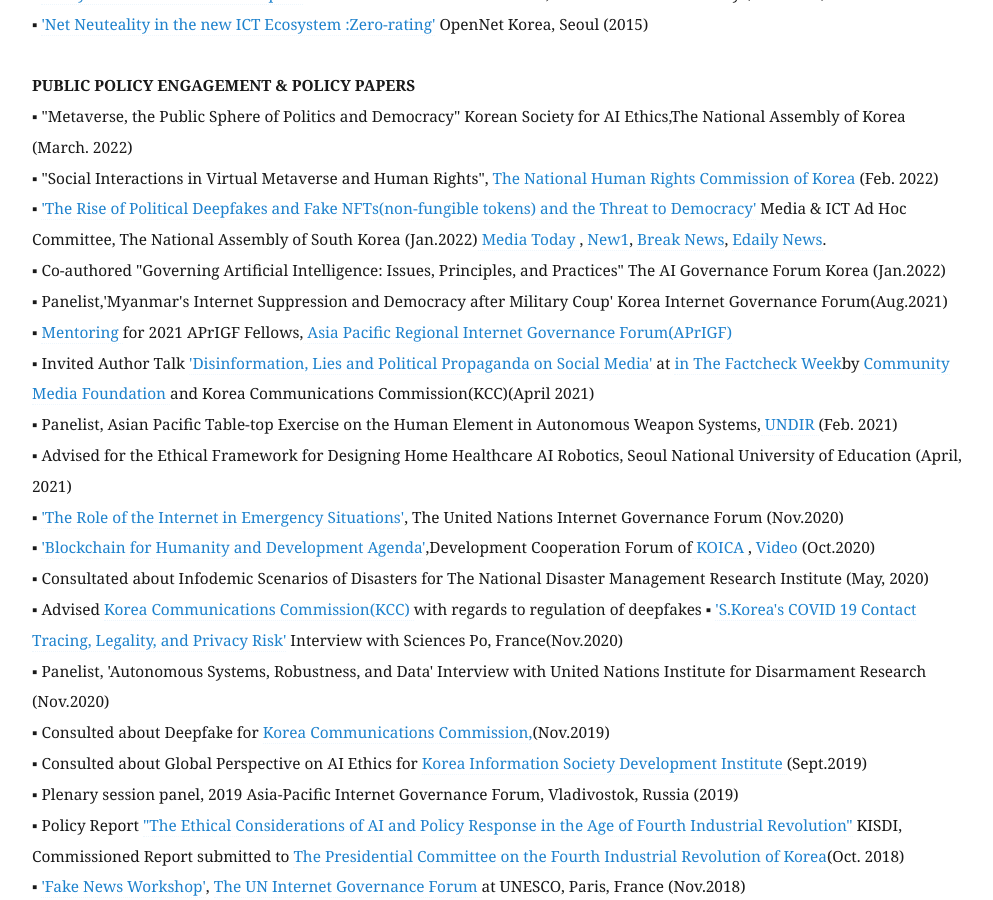
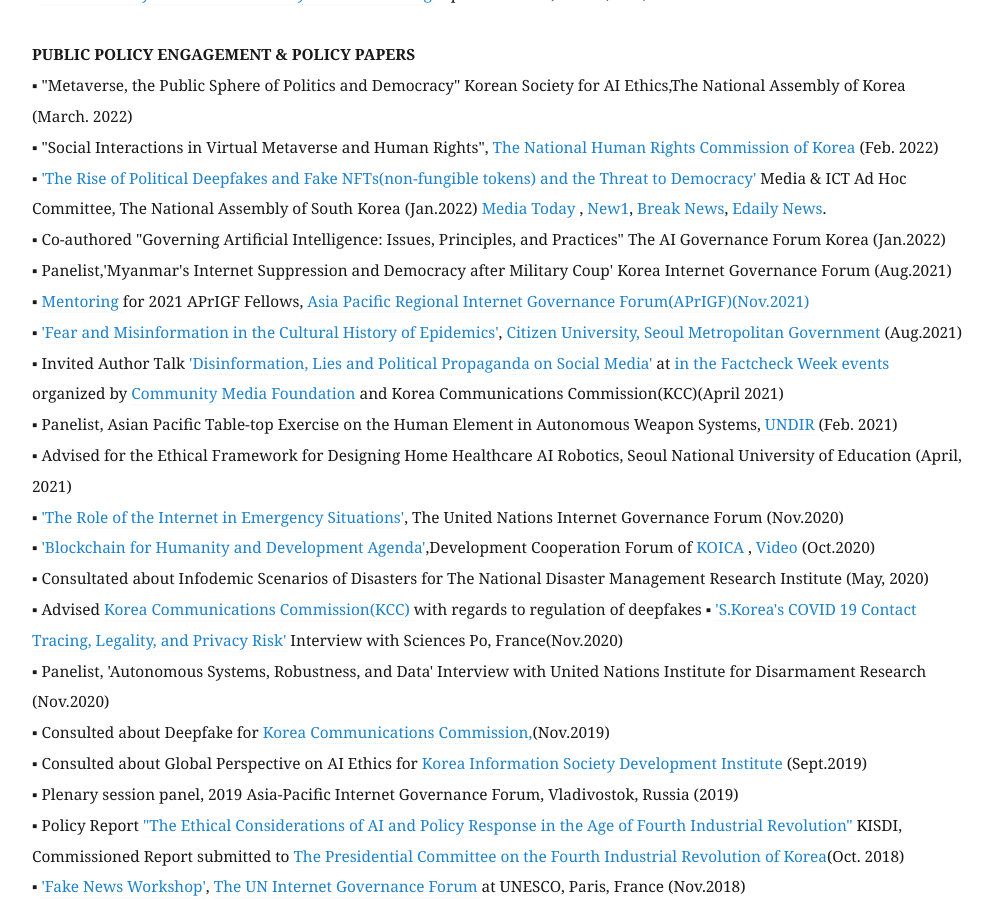
Before and after one commit to eunchangchoi/eunchangchoi.github.io, a Jekyll site: the page built from index.md, in a window 1280 px wide and 900 px high, scrolled down 4485 px. Shown: the whole window, without its empty margins (68-1061 px from the left). Built offline with Jekyll 4.4.1, drawn with Linux system fonts in a browser that asks for light colours; some of the changed text lies outside the part shown.

Commit message:
Update index.md

```diff
--- a/index.md
+++ b/index.md
@@ -110,9 +109,10 @@
 ▪ "Social Interactions in Virtual Metaverse and Human Rights",<a href="https://www.humanrights.go.kr/site/main/index002"> The National Human Rights Commission of Korea</a> (Feb. 2022)<br>
 ▪ <a href="https://zdnet.co.kr/view/?no=20220112165731">'The Rise of Political Deepfakes and Fake NFTs(non-fungible tokens) and the Threat to Democracy'</a> Media & ICT Ad Hoc Committee, The National Assembly of South Korea (Jan.2022)<a href="http://www.mediatoday.co.kr/news/articleView.html?idxno=301748"> Media Today </a>, <a href="https://www.news1.kr/articles/?4553816/"> New1</a>, <a href="https://www.breaknews.com/864283">Break News</a>, <a href="https://www.edaily.co.kr/news/read?newsId=02768326632197392&mediaCodeNo=257&OutLnkChk=Y/"> Edaily News</a>.<br>
 ▪ Co-authored "Governing Artificial Intelligence: Issues, Principles, and Practices" The AI Governance Forum Korea (Jan.2022)<br>
-▪ Panelist,'Myanmar's Internet Suppression and Democracy after Military Coup' Korea Internet Governance Forum(Aug.2021) <br>
-▪ <a href="https://ap.rigf.asia/fellowship/2021/introducing-the-mentors-of-2021-fellowship-program/?fbclid=IwAR2pn3lY-fE0daHxOW4vCcvk0HX-zwFHd8uJxaPnT266Hn7BOkA52UudjMw"> Mentoring </a> for 2021 APrIGF Fellows,<a href="https://ap.rigf.asia/"> Asia Pacific Regional Internet Governance Forum(APrIGF)</a> <br>
-▪ Invited Author Talk <a href="https://youtu.be/mRsfLzJmdj8?t=15">'Disinformation, Lies and Political Propaganda on Social Media'</a> at <a href="https://factchecker.or.kr/notices/225">in The Factcheck Week</a>by <a href="https://edu.kcmf.or.kr/main/index.jsp"> Community Media Foundation </a> and Korea Communications Commission(KCC)(April 2021) <br>
+▪ Panelist,'Myanmar's Internet Suppression and Democracy after Military Coup' Korea Internet Governance Forum (Aug.2021) <br>
+▪ <a href="https://ap.rigf.asia/fellowship/2021/introducing-the-mentors-of-2021-fellowship-program/?fbclid=IwAR2pn3lY-fE0daHxOW4vCcvk0HX-zwFHd8uJxaPnT266Hn7BOkA52UudjMw"> Mentoring </a> for 2021 APrIGF Fellows,<a href="https://ap.rigf.asia/"> Asia Pacific Regional Internet Governance Forum(APrIGF)(Nov.2021)</a> <br>
+▪ <a href="https://www.asiae.co.kr/article/2021081610112312900">'Fear and Misinformation in the Cultural History of Epidemics'</a>, <a href="https://opengov.seoul.go.kr/mediahub/20417385"> Citizen University, Seoul Metropolitan Government </a> (Aug.2021) <br>
+▪ Invited Author Talk <a href="https://youtu.be/mRsfLzJmdj8?t=15">'Disinformation, Lies and Political Propaganda on Social Media'</a> at <a href="https://factchecker.or.kr/notices/225"> in the Factcheck Week events </a> organized by <a href="https://edu.kcmf.or.kr/main/index.jsp"> Community Media Foundation </a> and Korea Communications Commission(KCC)(April 2021) <br>
 ▪ Panelist, Asian Pacific Table-top Exercise on the Human Element in Autonomous Weapon Systems,<a href="http://unidir.org"> UNDIR </a> (Feb. 2021)<br>
 ▪ Advised for the Ethical Framework for Designing Home Healthcare AI Robotics, Seoul National University of Education (April, 2021)<br>
 ▪ <a href="https://www.intgovforum.org/multilingual/content/igf-2020-main-session-nris-role-of-the-internet-in-emergency-situations">'The Role of the Internet in Emergency Situations'</a>, The United Nations Internet Governance Forum (Nov.2020) <br>
```
Also changed, not shown: other parts of index.md (+0 -1 lines).
